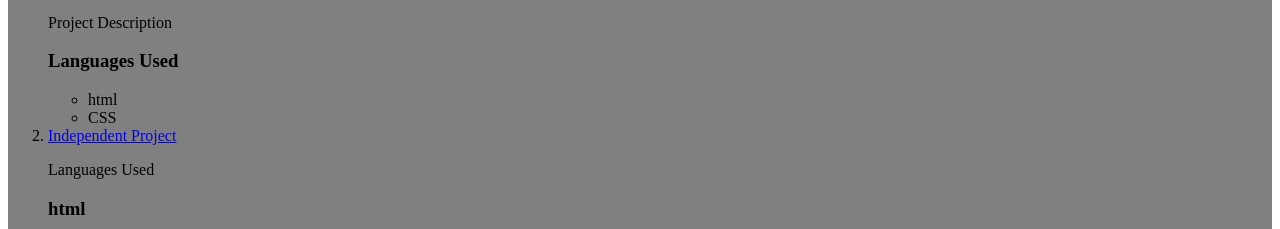
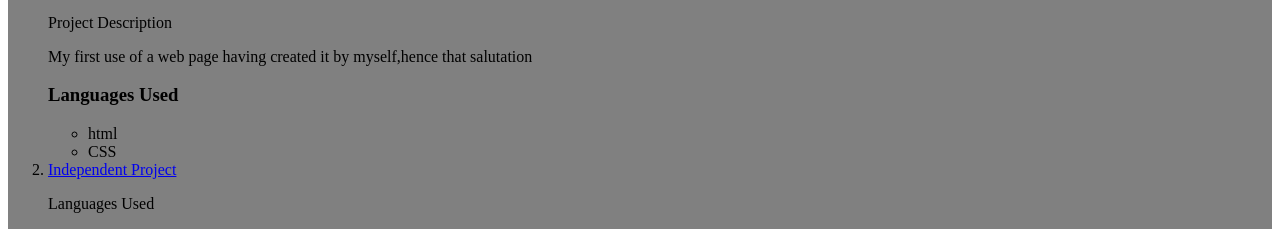
Before and after one commit to Swakaa/Portfolio-Page, a plain HTML site: page index.html in a window 1280 px wide. Shown: the part 284-513 px from the top of the page. Drawn offline with Linux system fonts and the light colour scheme.

Commit message:
more updates on the project link

```diff
--- a/index.html
+++ b/index.html
@@ -16,6 +16,7 @@
         <li>
             <a href="https://github.com/Swakaa/Portfolio-Page">Hello world </a>
             <p>Project Description</p>
+            <p> My first use of a web page having created it by myself,hence that salutation</p>
             <h3> Languages Used </h3>
             <ul>
                 <li> html </li>
```
